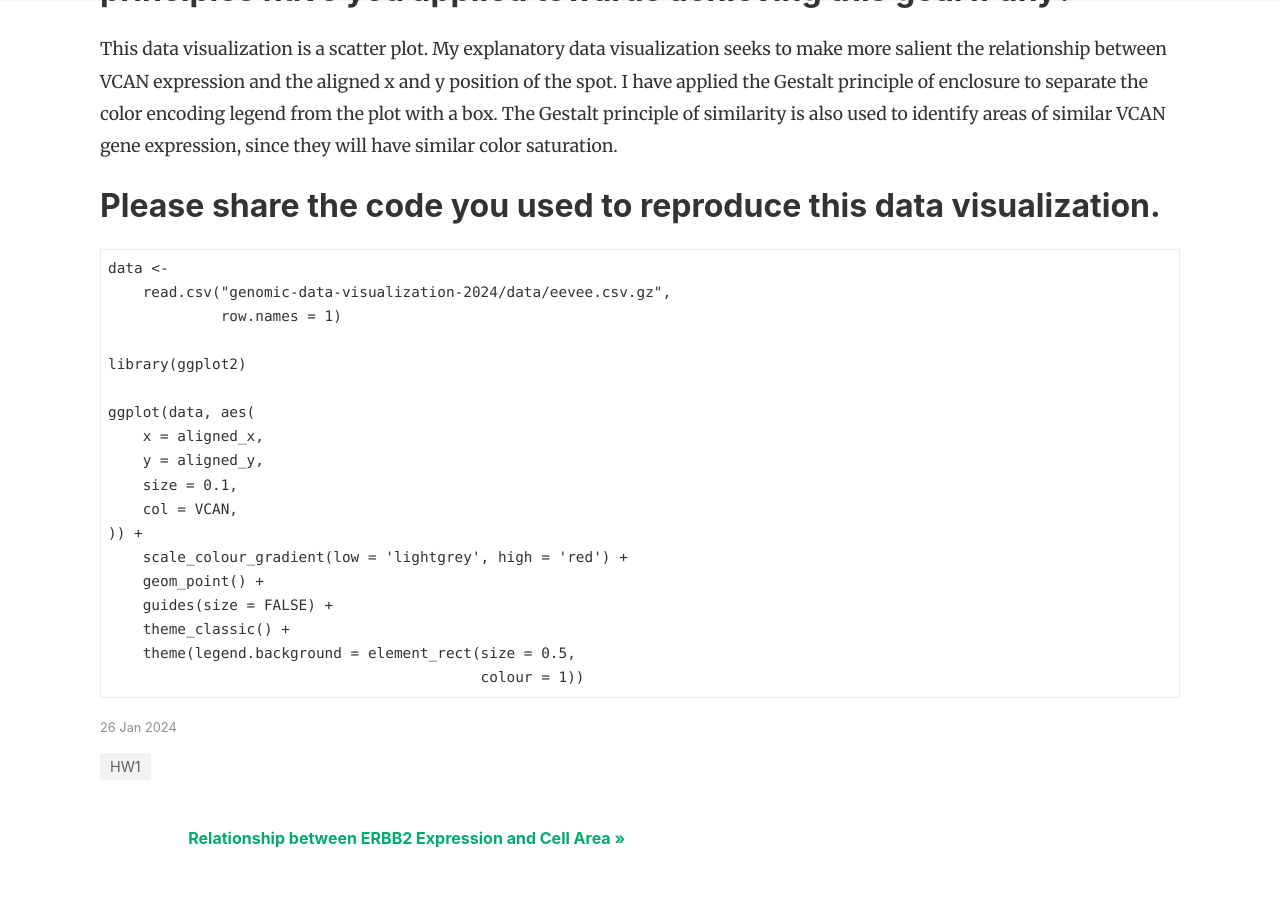
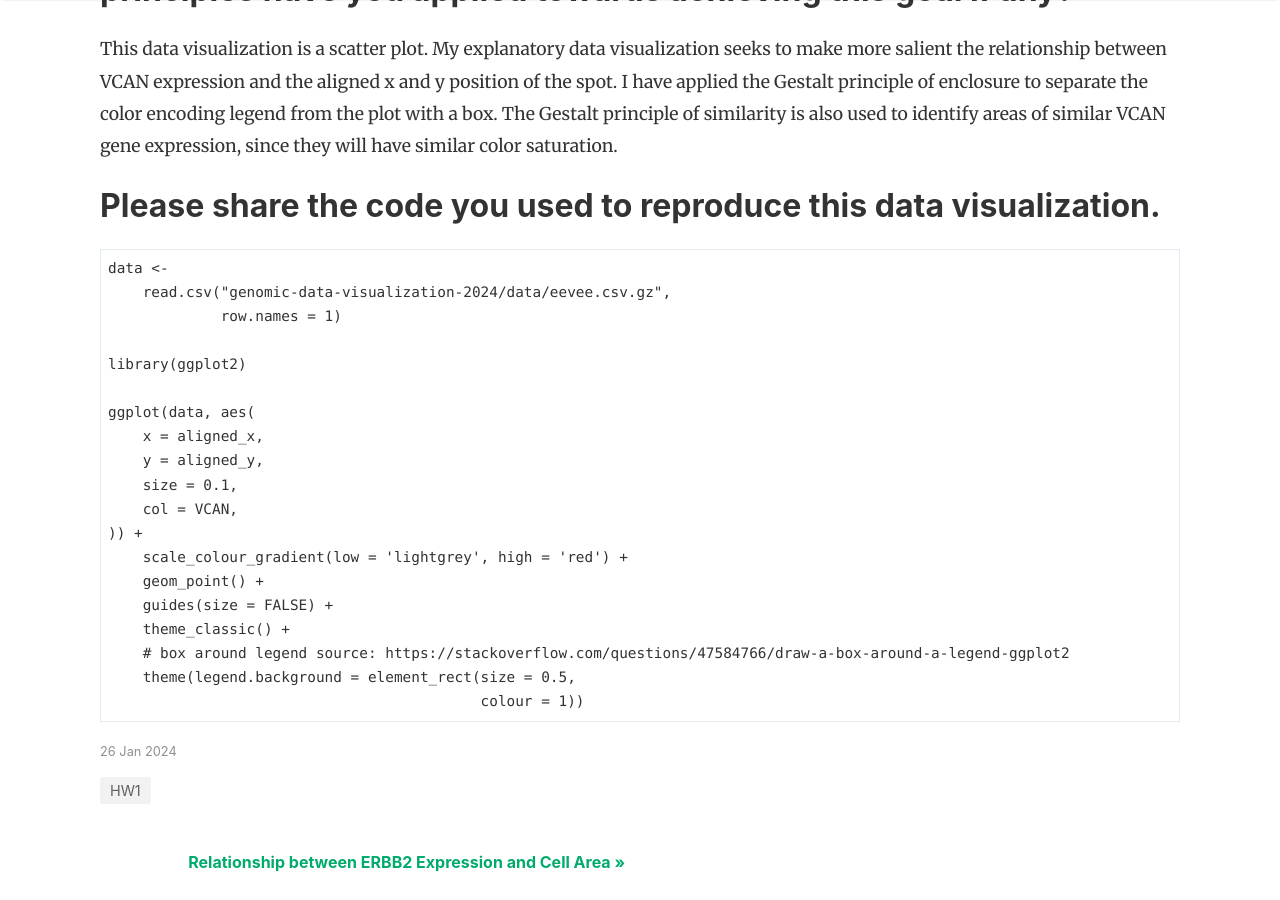
Before and after one commit to JEFworks-Lab/genomic-data-visualization-2024, a Jekyll site: the page built from _posts/2024-01-26-aying2.md, in a window 1280 px wide and 900 px high, scrolled down 1524 px. Built offline with Jekyll 4.4.1, drawn with Linux system fonts in a browser that asks for light colours; nearby versions of some CDN libraries; comment, search, counter and statistics services are not loaded.

````diff
--- a/_posts/2024-01-26-aying2.md
+++ b/_posts/2024-01-26-aying2.md
@@ -35,6 +35,7 @@
     geom_point() +
     guides(size = FALSE) +
     theme_classic() +
+    # box around legend source: https://stackoverflow.com/questions/47584766/draw-a-box-around-a-legend-ggplot2
     theme(legend.background = element_rect(size = 0.5,
                                            colour = 1))
 ```
````
